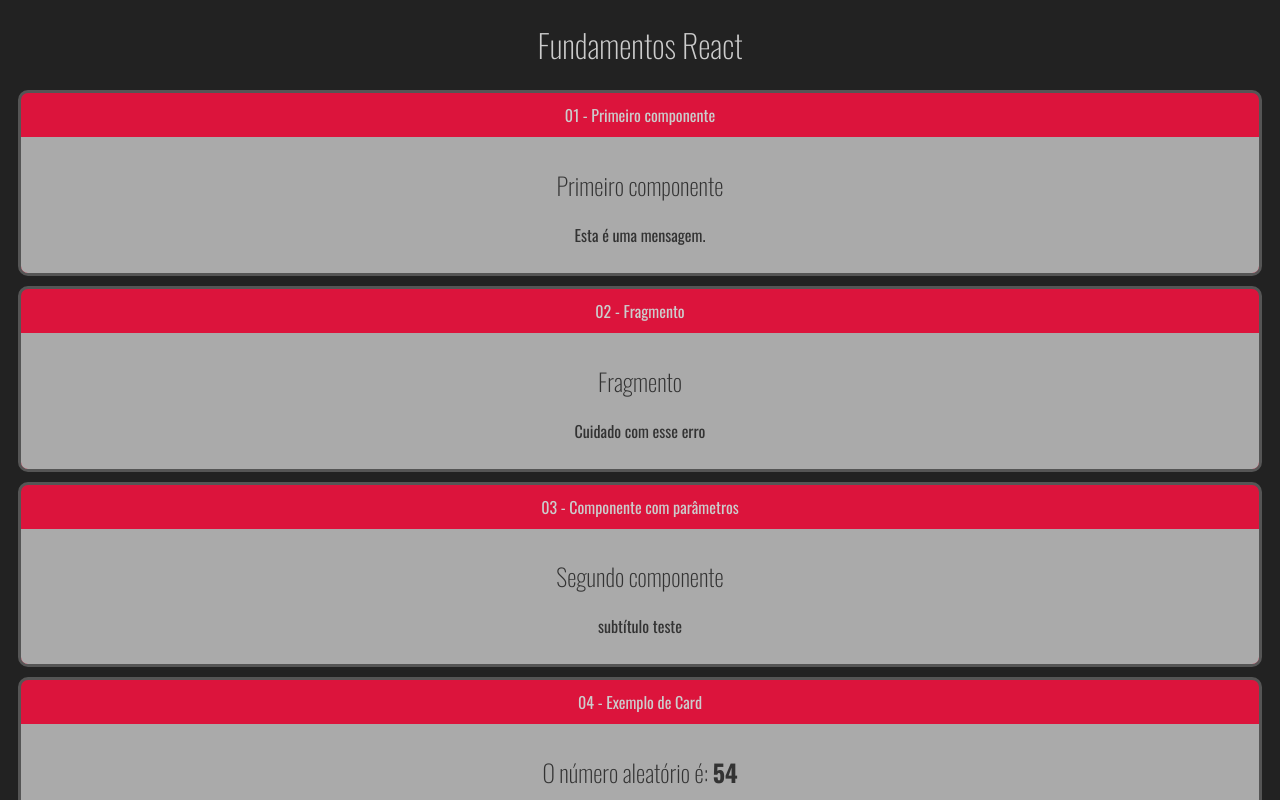
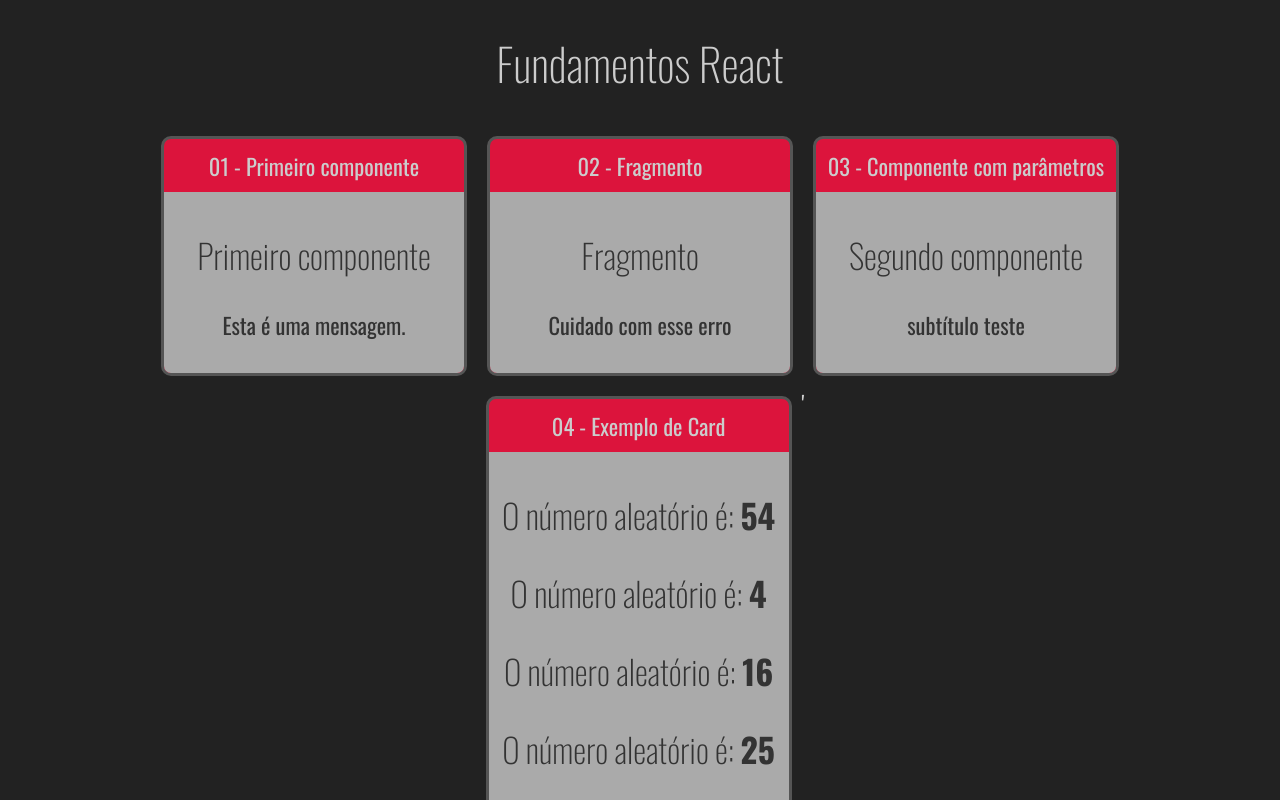
Before and after one commit to matheusrf96/fundamentos-react, a React (Create React App) app: page / in a window 1280 px wide. Shown: the top 800 px of the page. Built offline with nearby package versions, Linux system fonts and the light colour scheme.

Commit message:
Introduce flex box

```diff
--- /dev/null
+++ b/src/App.css
@@ -0,0 +1,5 @@
+.cards {
+    display: flex;
+    justify-content: center;
+    flex-wrap: wrap;
+}
--- a/src/App.jsx
+++ b/src/App.jsx
@@ -7,12 +7,15 @@
 
 import Card from './components/layout/Card'
 
+import './App.css'
+
 
 const App = () => {
     return (
         <div id="app">
             <h1>Fundamentos React</h1>
 
+            <div className="cards">
                 <Card title="01 - Primeiro componente">
                     <Primeiro />
                 </Card>
@@ -32,7 +35,8 @@
                     <Aleatorio min={1} max={60} />
                     <Aleatorio min={1} max={60} />
                     <Aleatorio min={1} max={60} />
-            </Card>
+                </Card>'
+            </div>
         </div>
     )
 }
--- a/src/components/layout/Card.css
+++ b/src/components/layout/Card.css
@@ -4,6 +4,10 @@
     overflow: hidden;
     border: 3px solid #555;
     margin: 10px;
+
+    display: flex;
+    flex-direction: column;
+    min-width: 300px;
 }
 
 .card .title {
@@ -16,4 +20,5 @@
     background-color: #aaa;
     color: #333;
     padding: 10px;
+    flex: 1;
 }
--- a/src/index.css
+++ b/src/index.css
@@ -3,6 +3,7 @@
     color: #ccc;
     background-color: #222;
     text-align: center;
+    font-size: 1.4rem;
 }
 
 h1, h2, h3 {
```
Lines whose indentation alone changed are shown as unchanged.
